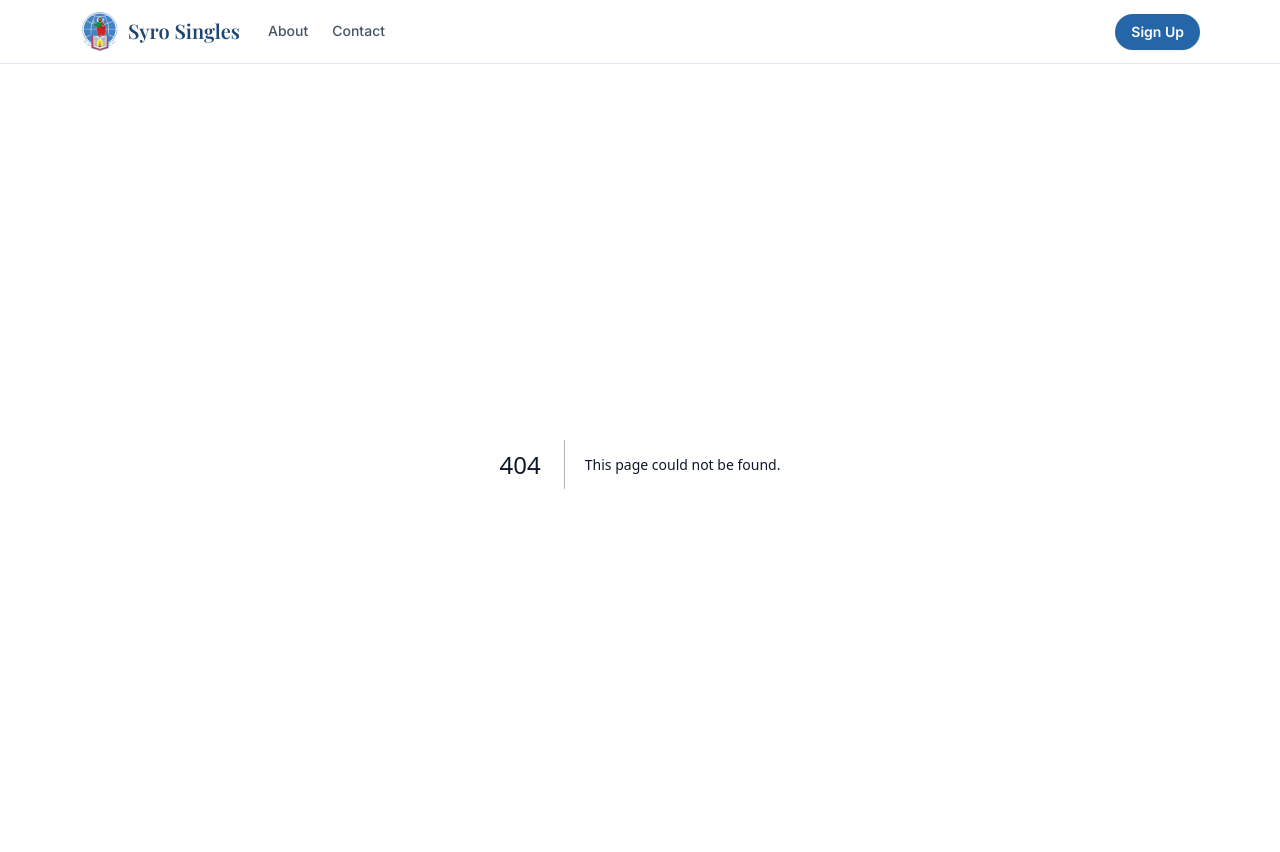
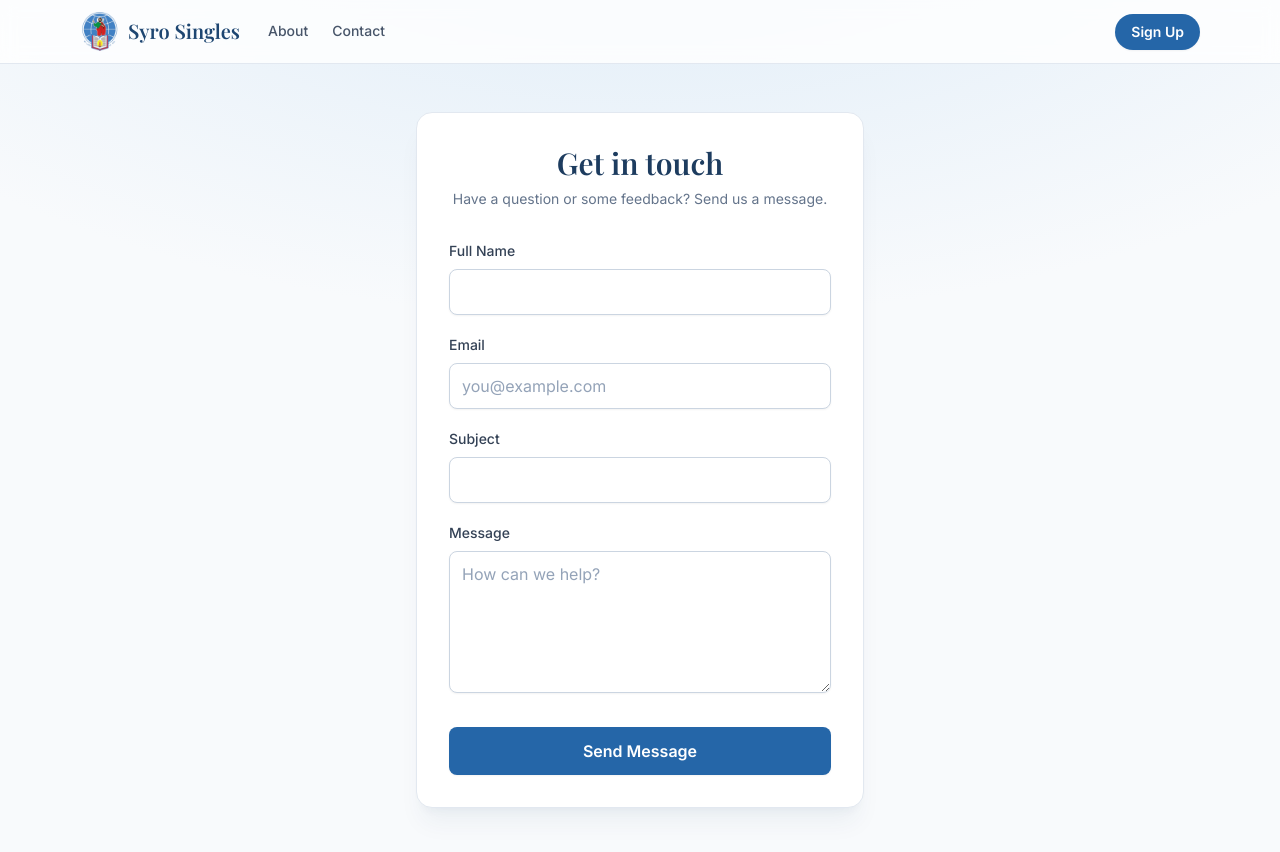
Before and after one commit to joesanthosh24/syro-singles, a Next.js app: page /contact in a window 1280 px wide. Before the commit this address had no page. Shown: the top 852 px of the page. Built offline with nearby package versions, Linux system fonts and the light colour scheme; a web font is replaced by a local one.

Commit message:
Added about and contact pages with contact form email sending

```diff
--- /dev/null
+++ b/app/about/page.tsx
@@ -0,0 +1,95 @@
+import type { Metadata } from "next";
+import Link from "next/link";
+
+export const metadata: Metadata = {
+  title: "About | Syro Singles",
+  description:
+    "Syro Singles helps singles from Syro-Malabar parishes meet someone who shares their faith.",
+};
+
+const steps = [
+  {
+    title: "Create a profile",
+    description:
+      "Sign up for yourself, or on behalf of a son or daughter who is looking to meet someone.",
+  },
+  {
+    title: "Find your community",
+    description:
+      "Browse singles from Syro-Malabar parishes who share your faith and traditions.",
+  },
+  {
+    title: "Start a conversation",
+    description:
+      "Reach out when someone stands out, and get to know each other at your own pace.",
+  },
+];
+
+const AboutPage = () => {
+  return (
+    <section className="mx-auto w-full max-w-3xl flex-1 px-4 py-16">
+      <div className="text-center">
+        <h1 className="font-display text-4xl font-semibold tracking-tight text-brand-900 text-balance sm:text-5xl">
+          About Syro Singles
+        </h1>
+        <p className="mx-auto mt-6 max-w-xl text-lg text-slate-600 text-balance">
+          Finding someone who shares your faith, your traditions and your
+          community shouldn&apos;t be left to chance. Syro Singles is a place
+          for singles from Syro-Malabar parishes to connect.
+        </p>
+      </div>
+
+      <div className="mt-12 rounded-2xl border border-slate-200 bg-white p-6 shadow-xl shadow-brand-900/5 sm:p-8">
+        <h2 className="font-display text-2xl font-semibold text-brand-900">
+          Why we&apos;re here
+        </h2>
+        <p className="mt-4 text-slate-600">
+          Our parishes are spread across cities and countries, and it can be
+          hard to meet people outside your own. Syro Singles brings those
+          communities together in one place, so that faith and family are part
+          of the conversation from the start.
+        </p>
+        <p className="mt-4 text-slate-600">
+          Families have always played a part in how our community finds a
+          match. That&apos;s why parents can create a profile for a son or
+          daughter, as well as singles creating one for themselves.
+        </p>
+      </div>
+
+      <h2 className="mt-12 text-center font-display text-2xl font-semibold text-brand-900">
+        How it works
+      </h2>
+      <ol className="mt-6 grid gap-4 sm:grid-cols-3">
+        {steps.map((step, index) => (
+          <li
+            key={step.title}
+            className="rounded-2xl border border-slate-200 bg-white p-6"
+          >
+            <span className="flex h-8 w-8 items-center justify-center rounded-full bg-brand-50 text-sm font-semibold text-brand-700">
+              {index + 1}
+            </span>
+            <h3 className="mt-4 font-semibold text-slate-900">{step.title}</h3>
+            <p className="mt-2 text-sm text-slate-600">{step.description}</p>
+          </li>
+        ))}
+      </ol>
+
+      <div className="mt-12 flex flex-col items-center gap-3 sm:flex-row sm:justify-center">
+        <Link
+          href="/signup"
+          className="rounded-full bg-brand-600 px-8 py-3 font-semibold text-white shadow-sm hover:bg-brand-700 transition-colors focus:outline-none focus-visible:ring-2 focus-visible:ring-brand-500 focus-visible:ring-offset-2"
+        >
+          Create a profile
+        </Link>
+        <Link
+          href="/contact"
+          className="rounded-full border border-slate-300 bg-white px-8 py-3 font-semibold text-slate-700 hover:border-brand-300 hover:text-brand-700 transition-colors focus:outline-none focus-visible:ring-2 focus-visible:ring-brand-500 focus-visible:ring-offset-2"
+        >
+          Contact us
+        </Link>
+      </div>
+    </section>
+  );
+};
+
+export default AboutPage;
--- /dev/null
+++ b/app/contact/actions.ts
@@ -0,0 +1,82 @@
+"use server";
+
+export type ContactFormState = {
+  status: "idle" | "success" | "error";
+  message: string;
+};
+
+// Default recipient for now; override with CONTACT_EMAIL
+const CONTACT_EMAIL = process.env.CONTACT_EMAIL ?? "syrosingles@gmail.com";
+const CONTACT_FROM_EMAIL =
+  process.env.CONTACT_FROM_EMAIL ?? "Syro Singles <onboarding@resend.dev>";
+
+const field = (formData: FormData, name: string) => {
+  const value = formData.get(name);
+  return typeof value === "string" ? value.trim() : "";
+};
+
+export async function sendContactMessage(
+  _prevState: ContactFormState,
+  formData: FormData,
+): Promise<ContactFormState> {
+  const name = field(formData, "name");
+  const email = field(formData, "email");
+  const subject = field(formData, "subject");
+  const message = field(formData, "message");
+
+  if (!name || !email || !subject || !message) {
+    return { status: "error", message: "Please fill in every field." };
+  }
+  if (!/^[^\s@]+@[^\s@]+\.[^\s@]+$/.test(email)) {
+    return { status: "error", message: "Please enter a valid email address." };
+  }
+
+  const apiKey = process.env.RESEND_API_KEY;
+  if (!apiKey) {
+    console.error("Contact form: RESEND_API_KEY is not set");
+    return {
+      status: "error",
+      message: "We couldn't send your message. Please try again later.",
+    };
+  }
+
+  try {
+    const response = await fetch("https://api.resend.com/emails", {
+      method: "POST",
+      headers: {
+        Authorization: `Bearer ${apiKey}`,
+        "Content-Type": "application/json",
+      },
+      body: JSON.stringify({
+        from: CONTACT_FROM_EMAIL,
+        to: [CONTACT_EMAIL],
+        reply_to: email,
+        subject: `Contact form: ${subject.replace(/\s+/g, " ")}`,
+        text: `From: ${name} <${email}>\n\n${message}`,
+      }),
+    });
+
+    if (!response.ok) {
+      console.error(
+        "Contact form: Resend responded",
+        response.status,
+        await response.text(),
+      );
+      return {
+        status: "error",
+        message: "We couldn't send your message. Please try again later.",
+      };
+    }
+  } catch (error) {
+    console.error("Contact form: failed to reach Resend", error);
+    return {
+      status: "error",
+      message: "We couldn't send your message. Please try again later.",
+    };
+  }
+
+  return {
+    status: "success",
+    message: "Thanks for reaching out. We'll get back to you soon.",
+  };
+}
--- /dev/null
+++ b/app/contact/page.tsx
@@ -0,0 +1,25 @@
+import type { Metadata } from "next";
+import ContactForm from "@/components/contactform";
+
+export const metadata: Metadata = {
+  title: "Contact | Syro Singles",
+  description: "Get in touch with the Syro Singles team.",
+};
+
+const ContactPage = () => {
+  return (
+    <div className="flex flex-1 items-center justify-center px-4 py-12">
+      <div className="w-full max-w-md rounded-2xl border border-slate-200 bg-white p-6 shadow-xl shadow-brand-900/5 sm:p-8">
+        <h1 className="text-center font-display text-3xl font-semibold text-brand-900">
+          Get in touch
+        </h1>
+        <p className="mb-8 mt-2 text-center text-sm text-slate-500">
+          Have a question or some feedback? Send us a message.
+        </p>
+        <ContactForm />
+      </div>
+    </div>
+  );
+};
+
+export default ContactPage;
--- /dev/null
+++ b/components/contactform.tsx
@@ -0,0 +1,91 @@
+"use client";
+import { useFormState, useFormStatus } from "react-dom";
+import {
+  sendContactMessage,
+  type ContactFormState,
+} from "@/app/contact/actions";
+import DynamicInput from "./dynamic-input";
+
+const initialState: ContactFormState = { status: "idle", message: "" };
+
+const SubmitButton = () => {
+  const { pending } = useFormStatus();
+
+  return (
+    <button
+      type="submit"
+      disabled={pending}
+      className="w-full rounded-lg bg-brand-600 py-3 font-semibold text-white shadow-sm transition-colors hover:bg-brand-700 focus:outline-none focus-visible:ring-2 focus-visible:ring-brand-500 focus-visible:ring-offset-2 disabled:cursor-not-allowed disabled:opacity-60"
+    >
+      {pending ? "Sending..." : "Send Message"}
+    </button>
+  );
+};
+
+const ContactForm = () => {
+  const [state, formAction] = useFormState(sendContactMessage, initialState);
+
+  if (state.status === "success") {
+    return (
+      <p
+        role="status"
+        className="rounded-lg border border-brand-200 bg-brand-50 px-4 py-6 text-center text-sm font-medium text-brand-800"
+      >
+        {state.message}
+      </p>
+    );
+  }
+
+  return (
+    <form action={formAction} className="space-y-5">
+      <DynamicInput
+        type="text"
+        id="name"
+        name="name"
+        required={true}
+        classes="w-full"
+        labelFor="name"
+        labelText="Full Name"
+      />
+      <DynamicInput
+        type="email"
+        id="email"
+        name="email"
+        required={true}
+        classes="w-full"
+        labelFor="email"
+        labelText="Email"
+        text="you@example.com"
+      />
+      <DynamicInput
+        type="text"
+        id="subject"
+        name="subject"
+        required={true}
+        classes="w-full"
+        labelFor="subject"
+        labelText="Subject"
+      />
+      <DynamicInput
+        type="textarea"
+        id="message"
+        name="message"
+        required={true}
+        classes="w-full"
+        labelFor="message"
+        labelText="Message"
+        text="How can we help?"
+      />
+      {state.status === "error" && (
+        <p role="alert" className="text-sm font-medium text-red-600">
+          {state.message}
+        </p>
+      )}
+      <div className="pt-2">
+        <SubmitButton />
+      </div>
+    </form>
+  );
+};
+
+export default ContactForm;
--- a/components/dynamic-input.tsx
+++ b/components/dynamic-input.tsx
@@ -83,6 +83,15 @@ const DynamicInput = ({
             </label>
           ))}
         </div>
+      ) : type === "textarea" ? (
+        <textarea
+          className={`${classes} ${fieldClasses}`}
+          name={name}
+          id={id}
+          required={required}
+          placeholder={text}
+          rows={5}
+        />
       ) : (
         <input
           className={`${classes} ${fieldClasses}`}
```
